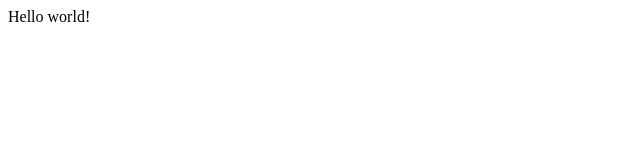
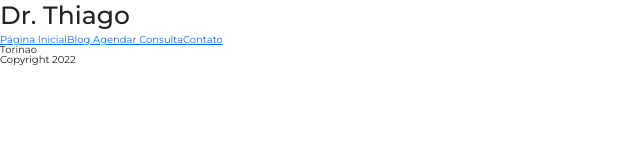
Before and after one commit to tqbrandao/dr-thiago-psiquiatra, a Gatsby site: page / in a window 1280 px wide. Shown: the whole page, without its empty margins (0-640 px from the left). Built offline with nearby package versions, Linux system fonts and the light colour scheme; Gatsby itself is replaced by a stand-in of ours.

Commit message:
Project Setup

```diff
--- a/package.json
+++ b/package.json
@@ -14,8 +14,10 @@
     "test": "echo \"Write tests! -> https://gatsby.dev/unit-testing\" && exit 1"
   },
   "dependencies": {
+    "bootstrap": "^5.2.2",
     "gatsby": "^4.24.6",
     "react": "^18.1.0",
+    "react-bootstrap": "^2.6.0",
     "react-dom": "^18.1.0"
   },
   "devDependencies": {
--- /dev/null
+++ b/src/components/Footer.js
@@ -0,0 +1,5 @@
+import React from "react"
+
+export default function Footer() {
+  return <div>Copyright 2022</div>
+}
--- /dev/null
+++ b/src/components/Header.js
@@ -0,0 +1,23 @@
+import { Link } from "gatsby"
+import React from "react"
+
+export default function Header() {
+  return (
+    <nav>
+      <h1>Dr. Thiago</h1>
+      <div className="links">
+        <Link to="/">Página Inicial</Link>
+        <Link to="/blog">Blog</Link>
+        <a
+          href="https://www.doctoralia.com.br/thiago-queiroz-brandao/psiquiatra/sao-jose-do-rio-preto?utm_source=widget&utm_medium=link"
+          target="_blank"
+          rel="noreferrer"
+        >
+          {" "}
+          Agendar Consulta
+        </a>
+        <Link to="/contato">Contato</Link>
+      </div>
+    </nav>
+  )
+}
--- /dev/null
+++ b/src/components/Layout.js
@@ -0,0 +1,14 @@
+import React from "react"
+import Footer from "./Footer"
+import Navbar from "./Header"
+import "../styles/global.css"
+
+export default function Layout(props) {
+  return (
+    <div className="layout">
+      <Navbar />
+      <div className="content">{props.children}</div>
+      <Footer />
+    </div>
+  )
+}
--- a/src/pages/index.js
+++ b/src/pages/index.js
@@ -1,5 +1,11 @@
 import React from "react"
+import "bootstrap/dist/css/bootstrap.min.css"
+import Layout from "../components/Layout"
 
 export default function Home() {
-  return <div>Hello world!</div>
+  return (
+    <Layout>
+      <div>Torinao</div>
+    </Layout>
+  )
 }
--- /dev/null
+++ b/src/styles/global.css
@@ -0,0 +1,22 @@
+@import url("https://fonts.googleapis.com/css2?family=Montserrat:wght@400;500;600;700&display=swap");
+
+* {
+  margin: 0;
+  padding: 0;
+  text-decoration: none;
+  box-sizing: border-box;
+}
+
+html {
+  font-size: 62.5%;
+  scroll-behavior: smooth;
+  overflow-x: hidden;
+}
+
+body {
+  font-family: "Montserrat", sans-serif;
+  line-height: 1;
+  font-weight: 400;
+  color: #222;
+  overflow-x: hidden;
+}
```
Also changed, not shown: src/pages/404.js (added, +13 -0 lines), src/pages/blog/index.js (added, +10 -0 lines), src/pages/contato/index.js (added, +10 -0 lines), 1 other file.
